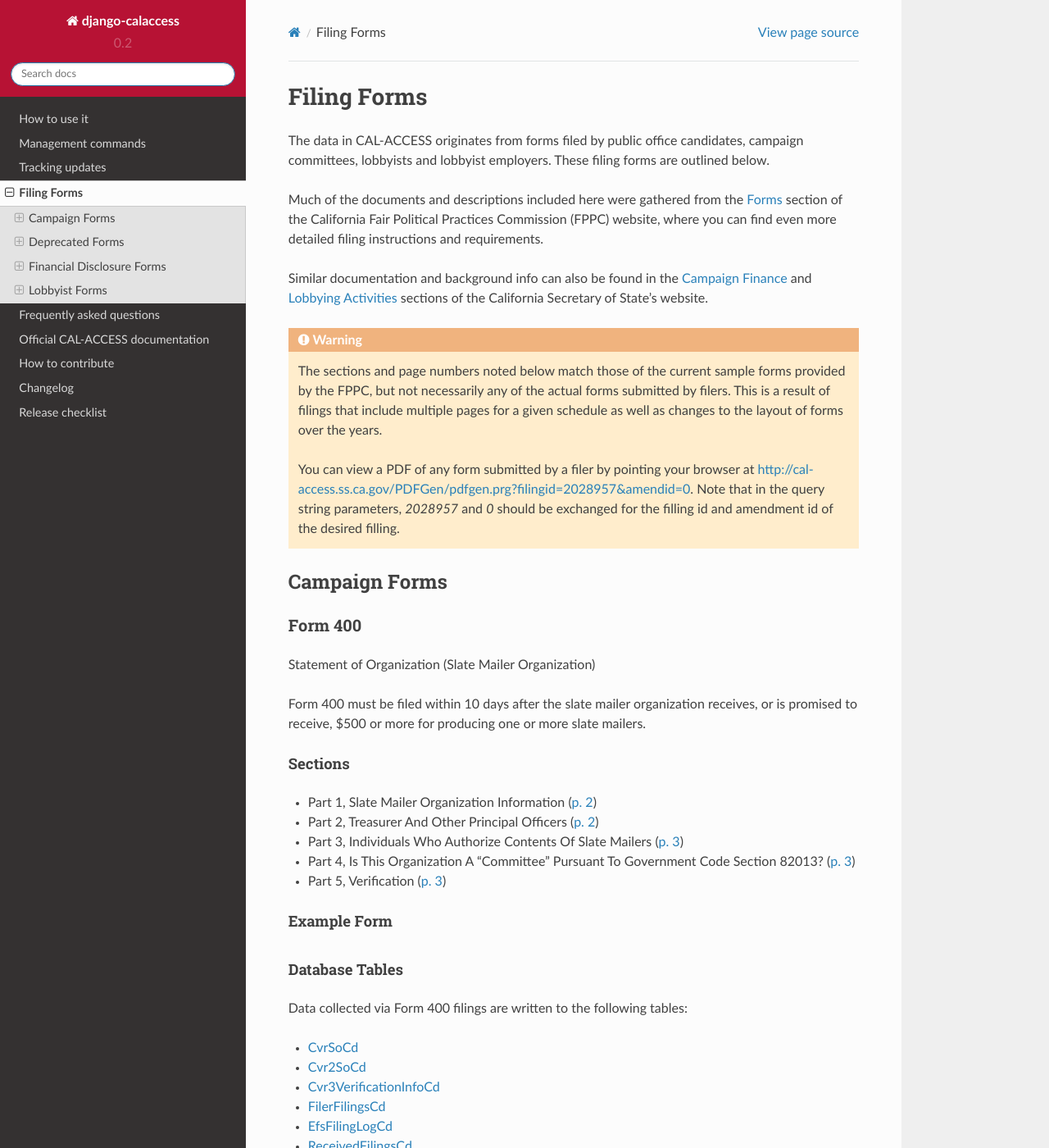
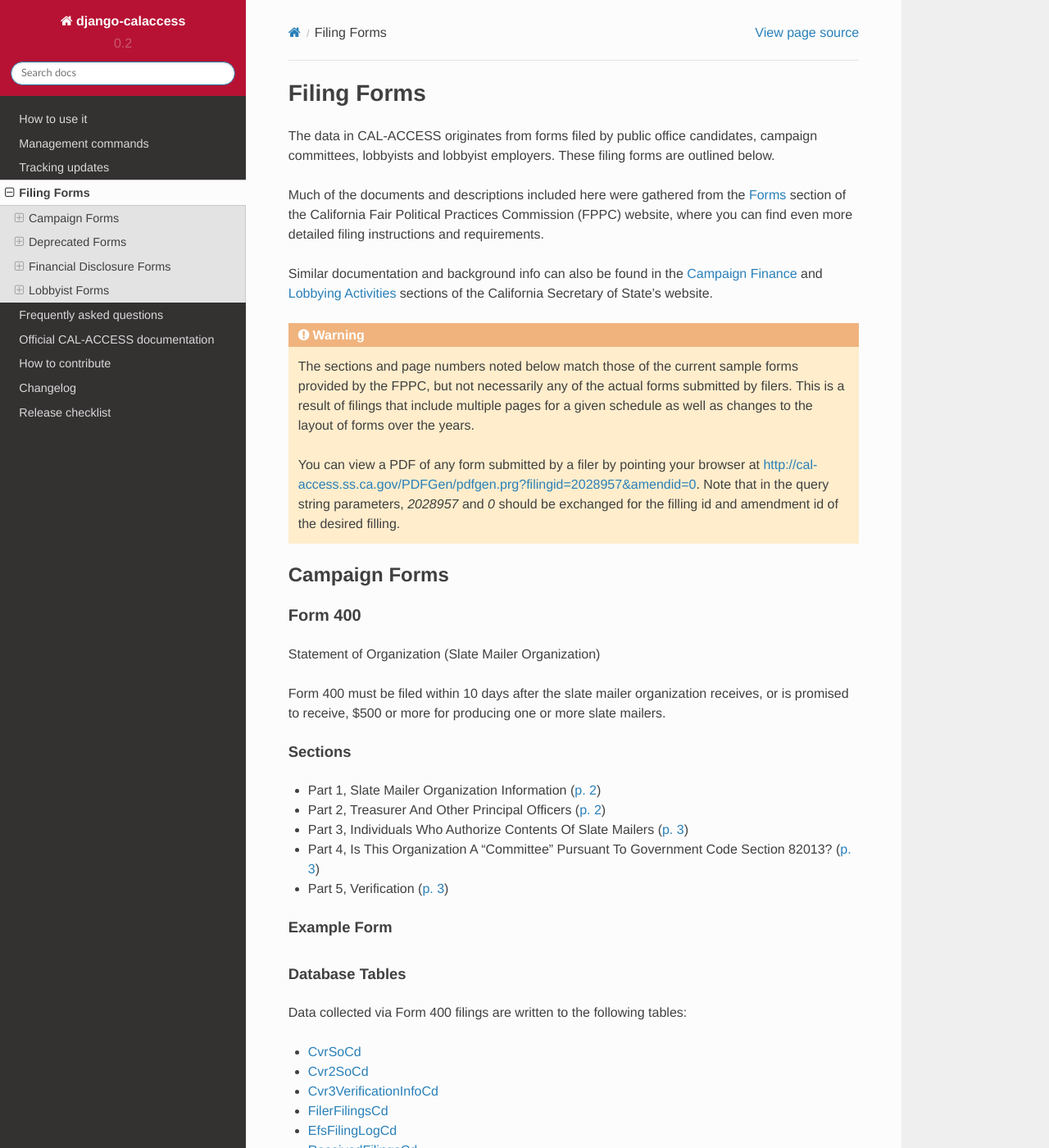
Before and after one commit to palewire/django-calaccess-technical-documentation, a Sphinx documentation site: the page built from docs/filingforms.rst, in a window 1280 px wide and 1400 px high. Shown: the whole window at 82% size. Built offline with Sphinx 7.4.7 and the Read the Docs theme 2.0.0, drawn with Linux system fonts in a browser that asks for light colours; pages that are not in the unit, such as notebooks, are missing from menus.

Commit message:
Change h# and body font, #4

```diff
--- a/docs/_static/css/custom.css
+++ b/docs/_static/css/custom.css
@@ -39,3 +39,23 @@
 .wy-side-nav-search {
     background-color: #b71234;
 }
+
+body {
+    font-family: "Helvetica Neue",Helvetica,Arial,sans-serif;
+}
+
+h1 {
+    font-family: "Helvetica Neue",Helvetica,Arial,sans-serif;
+}
+
+h2 {
+    font-family: "Helvetica Neue",Helvetica,Arial,sans-serif;
+}
+
+h3 {
+    font-family: "Helvetica Neue",Helvetica,Arial,sans-serif;
+}
+
+h4 {
+    font-family: "Helvetica Neue",Helvetica,Arial,sans-serif;
+}
```
